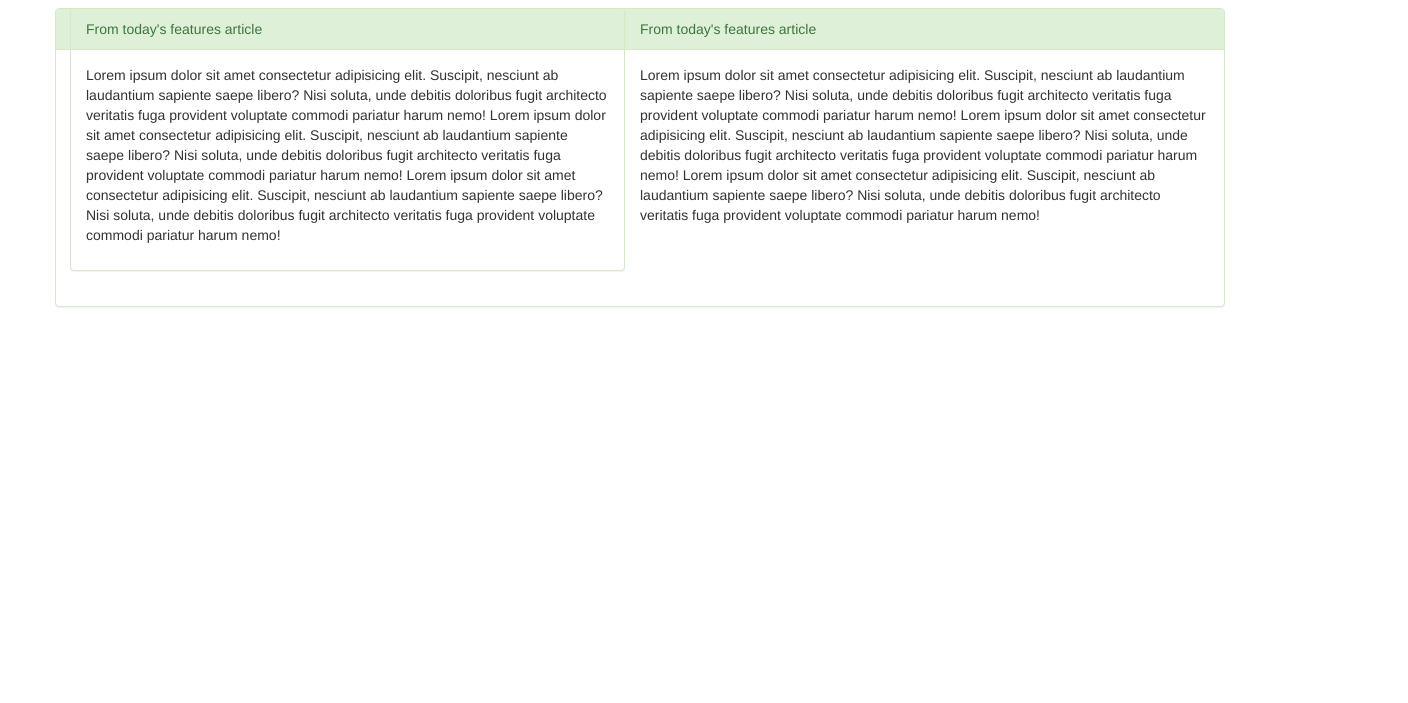
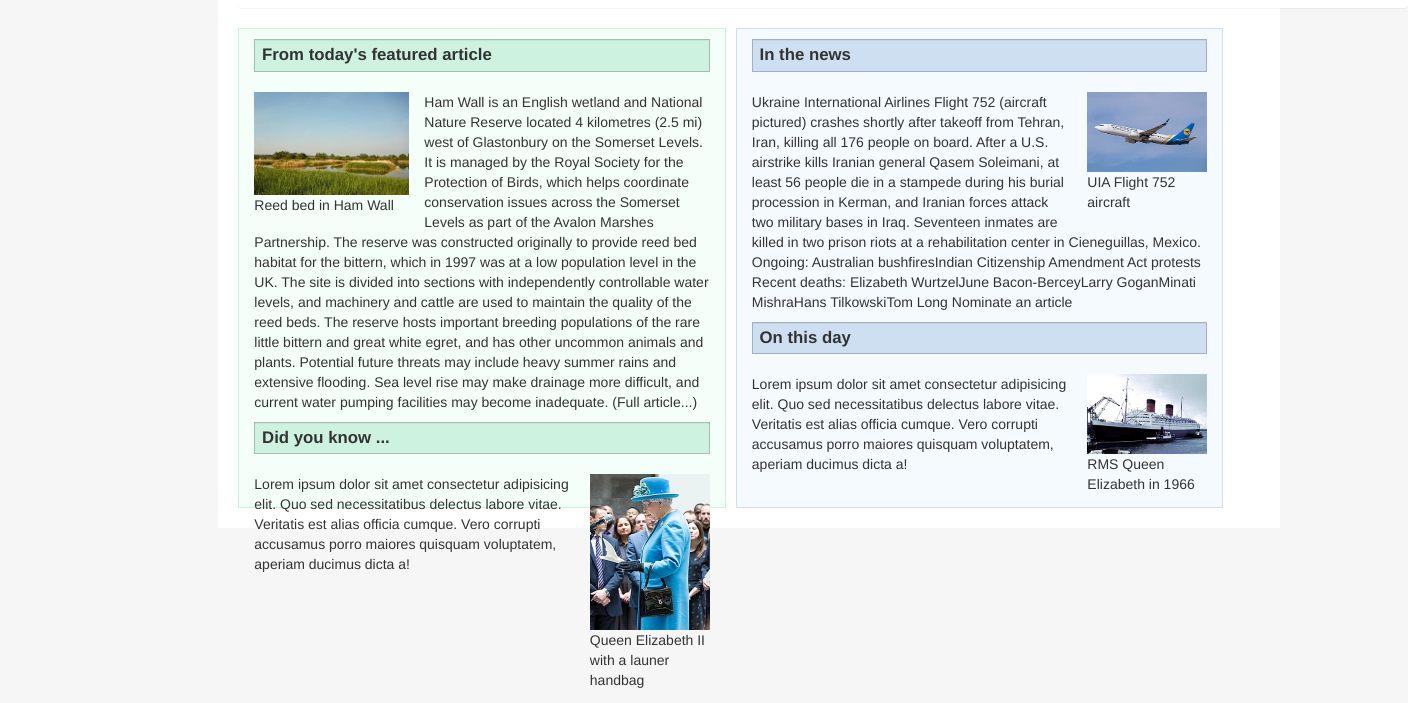
Before and after one commit to alleyesonme21/wiki-repo, a plain HTML site: page index.html in a window 1280 px wide. Shown: the part 107-810 px from the top of the page, 1408 px wide, since content can reach past the window. Drawn offline with Linux system fonts and the light colour scheme.

Commit message:
experience minor victory with sidebar

```diff
--- a/css/styles.css
+++ b/css/styles.css
@@ -0,0 +1,91 @@
+/* *{
+    border: 1px solid crimson;
+} */
+html, body {
+    height: 100%;
+    position: relative;
+    background-color: #f6f6f6;
+}
+.side-bar {
+    height: 100vh;
+}
+
+.side-bar--in {
+    /* float: left; */
+    height: 100%;
+    width: 100%;
+    /* z-index: -200px; */
+
+}
+
+.content {
+    /* left: 210px; */
+    background-color: white;
+    padding: 20px;
+
+
+}
+
+.set-1{
+    height: 60vh;
+    /* background-color: red; */
+}
+
+.green-left--title {
+    background-color: #cef2e0;
+    border: 1px solid #a3bfb1;
+    padding: 0.2em 0.4em;
+    margin-top: 10px;
+    border-radius: 0;
+    font-size: 120%;
+    font-weight: bold;
+
+}
+
+.green-left {
+    background-color: #f5fffa;
+    border: 1px solid #cef2e0;
+    height: 100%;
+    margin-right: 10px;
+}
+
+.blue-right {
+    background-color: #f5faff;
+    border: 1px solid #cedff2;
+    height: 100%;
+}
+
+.blue-right--title {
+    background-color: #cedff2;
+    border: 1px solid #a3b0bf;
+    padding: 0.2em 0.4em;
+    margin-top: 10px;
+    border-radius: 0;
+    font-size: 120%;
+    font-weight: bold;
+}
+.img-box--left {
+    float: left;
+    max-width: 155px;
+    margin: 0 15px 5px 0;
+    /* text-align: center; */
+
+}
+
+.img-box--right {
+    float: right;
+    max-width: 120px;
+    margin: 0 0px 5px 15px;
+    /* text-align: center; */
+
+}
+img {
+    /* float: left; */
+    /* max-width: 140px; */
+    width: 100%;
+
+}
+
+p {
+
+}
--- a/index.html
+++ b/index.html
@@ -8,6 +8,13 @@
 </head>
 
 <body>
+    <div class="row">
+        <div class="col-md-2 side-bar">
+            <div class="side-bar--in">
+                <h5>Wikipedia</h5>
+            </div>
+        </div>
+        <div class="col-md-10">
             <div class="content">
                 <div class="container">
                     <div class="row">
@@ -17,46 +24,96 @@
                                 5,993,440 articles in English</p>
                         </div>
                     </div>
-            <div class="row">
-                <div class="col-md-6">
-                    <div class="panel panel-success">
-                        <div class="panel-heading">From today's features article</div>
-                        <div class="panel-body">
-                            <p>Lorem ipsum dolor sit amet consectetur adipisicing elit. Suscipit, nesciunt ab laudantium
-                                sapiente saepe libero? Nisi soluta, unde debitis doloribus fugit architecto veritatis
-                                fuga provident voluptate commodi pariatur harum nemo! Lorem ipsum dolor sit amet
-                                consectetur adipisicing elit. Suscipit, nesciunt ab laudantium
-                                sapiente saepe libero? Nisi soluta, unde debitis doloribus fugit architecto veritatis
-                                fuga provident voluptate commodi pariatur harum nemo!
-                                Lorem ipsum dolor sit amet consectetur adipisicing elit. Suscipit, nesciunt ab
-                                laudantium
-                                sapiente saepe libero? Nisi soluta, unde debitis doloribus fugit architecto veritatis
-                                fuga provident voluptate commodi pariatur harum nemo!</p>
+                    <div class="row set-1">
+                        <div class="col-md-5 green-left">
+                            <div class="well green-left--title">
+                                From today's featured article
                             </div>
+                            <div class="img-box--left">
+                                <img src="img/ham.webp" alt="English landscape">
+                                Reed bed in Ham Wall
                             </div>
+                            <p>Ham Wall is an English wetland and National Nature Reserve located 4 kilometres (2.5 mi)
+                                west of
+                                Glastonbury on the Somerset Levels. It is managed by the Royal Society for the
+                                Protection of
+                                Birds, which helps coordinate conservation issues across the Somerset Levels as part of
+                                the
+                                Avalon Marshes Partnership. The reserve was constructed originally to provide reed bed
+                                habitat
+                                for the bittern, which in 1997 was at a low population level in the UK. The site is
+                                divided into
+                                sections with independently controllable water levels, and machinery and cattle are used
+                                to
+                                maintain the quality of the reed beds. The reserve hosts important breeding populations
+                                of the
+                                rare little bittern and great white egret, and has other uncommon animals and plants.
+                                Potential
+                                future threats may include heavy summer rains and extensive flooding. Sea level rise may
+                                make
+                                drainage more difficult, and current water pumping facilities may become inadequate.
+                                (Full
+                                article...)</p>
+                            <div class="well green-left--title">
+                                Did you know ...
                             </div>
-                <div class="panel panel-success">
-                    <div class="panel-heading">From today's features article</div>
-                    <div class="panel-body">
-                        <p>Lorem ipsum dolor sit amet consectetur adipisicing elit. Suscipit, nesciunt ab laudantium
-                            sapiente saepe libero? Nisi soluta, unde debitis doloribus fugit architecto veritatis
-                            fuga provident voluptate commodi pariatur harum nemo! Lorem ipsum dolor sit amet consectetur
-                            adipisicing elit. Suscipit, nesciunt ab laudantium
-                            sapiente saepe libero? Nisi soluta, unde debitis doloribus fugit architecto veritatis
-                            fuga provident voluptate commodi pariatur harum nemo!
-                            Lorem ipsum dolor sit amet consectetur adipisicing elit. Suscipit, nesciunt ab laudantium
-                            sapiente saepe libero? Nisi soluta, unde debitis doloribus fugit architecto veritatis
-                            fuga provident voluptate commodi pariatur harum nemo!</p>
+                            <div class="img-box--right">
+                                <img src="img/queen.webp" alt="English landscape">
+                                Queen Elizabeth II with a launer handbag
                             </div>
+                            <p>Lorem ipsum dolor sit amet consectetur adipisicing elit. Quo sed necessitatibus delectus
+                                labore
+                                vitae. Veritatis est alias officia cumque. Vero corrupti accusamus porro maiores
+                                quisquam
+                                voluptatem, aperiam ducimus dicta a!</p>
                         </div>
+                        <div class="col-md-5 blue-right">
+
+                            <div class="well blue-right--title">
+                                In the news
+                            </div>
+                            <div class="img-box--right">
+                                <img src="img/jet.webp" alt="English landscape">
+                                UIA Flight 752 aircraft
+                            </div>
+                            <p>Ukraine International Airlines Flight 752 (aircraft pictured) crashes shortly after
+                                takeoff from
+                                Tehran, Iran, killing all 176 people on board.
+                                After a U.S. airstrike kills Iranian general Qasem Soleimani, at least 56 people die in
+                                a
+                                stampede during his burial procession in Kerman, and Iranian forces attack two military
+                                bases in
+                                Iraq.
+                                Seventeen inmates are killed in two prison riots at a rehabilitation center in
+                                Cieneguillas,
+                                Mexico.
+                                Ongoing: Australian bushfiresIndian Citizenship Amendment Act protests
+                                Recent deaths: Elizabeth WurtzelJune Bacon-BerceyLarry GoganMinati MishraHans
+                                TilkowskiTom Long
+                                Nominate an article</p>
+                            <div class="well blue-right--title">
+                                On this day
+                            </div>
+                            <div class="img-box--right">
+                                <img src="img/HMS.webp" alt="English landscape">
+                                RMS Queen Elizabeth in 1966
+                            </div>
+                            <p>Lorem ipsum dolor sit amet consectetur adipisicing elit. Quo sed necessitatibus delectus
+                                labore
+                                vitae. Veritatis est alias officia cumque. Vero corrupti accusamus porro maiores
+                                quisquam
+                                voluptatem, aperiam ducimus dicta a!</p>
+                        </div>
+
                     </div>
                 </div>
             </div>
 
         </div>
-    <div class="nav">
+    </div>
 
-    </div>
+
+
 
 
 </body>
```
Also changed, not shown: img/HMS.webp (renamed from img/352px-Queen_Elizabeth_+.webp), img/ham.webp (renamed from img/320px-Ham_Wall_reedbeds.webp), img/jet.webp (renamed from img/320px-UR-PSR_(B738)_at_Ben_Gurion_Airport.webp), img/queen.webp (renamed from img/240px-Queen_Elizabeth_II_2015_HO1.webp), img/strong.webp (renamed from img/700px-STRONG,_Caleb_(ABNC_engraved_portrait).webp), 1 other file. Lines whose indentation alone changed are shown as unchanged.
